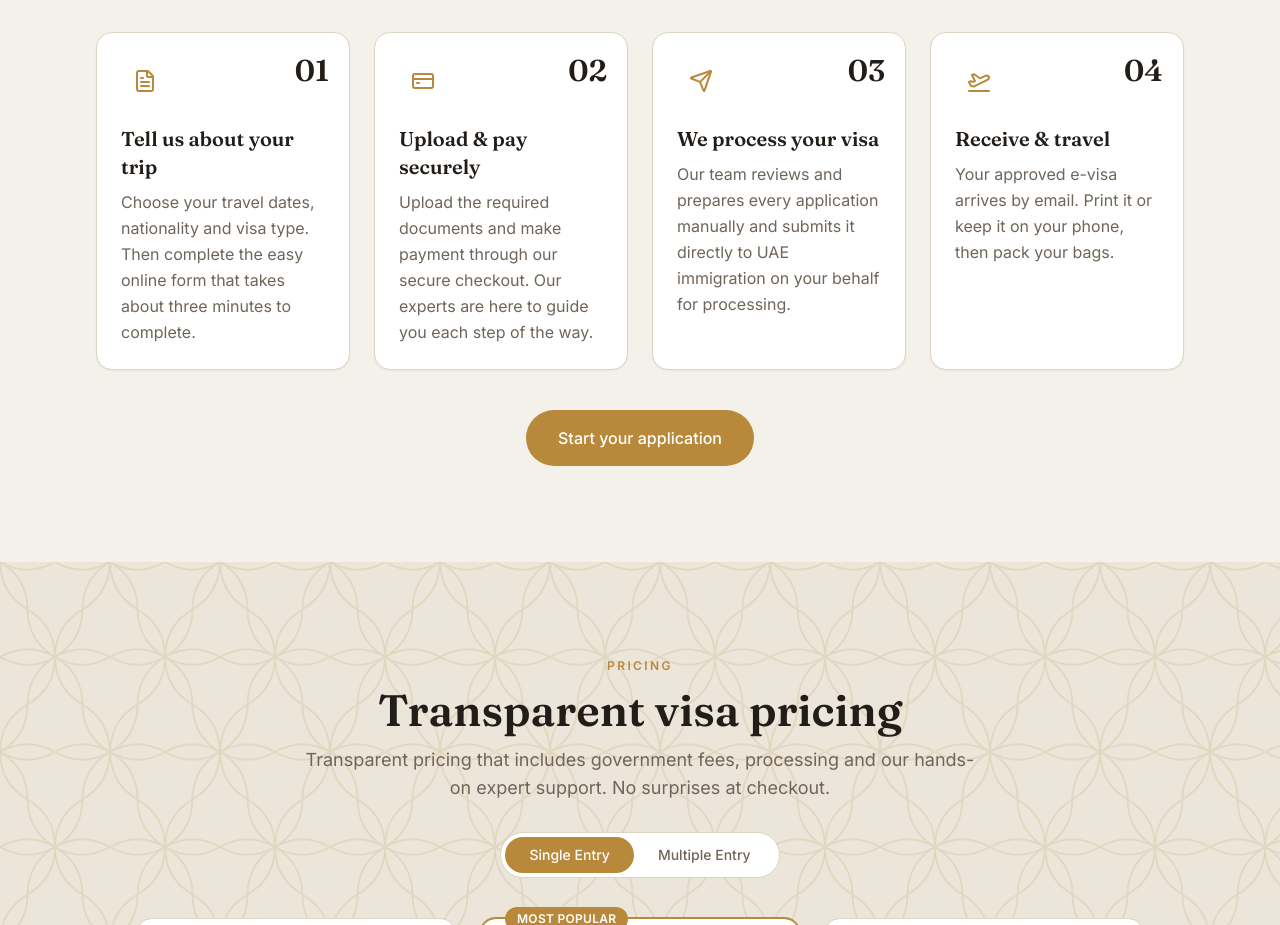
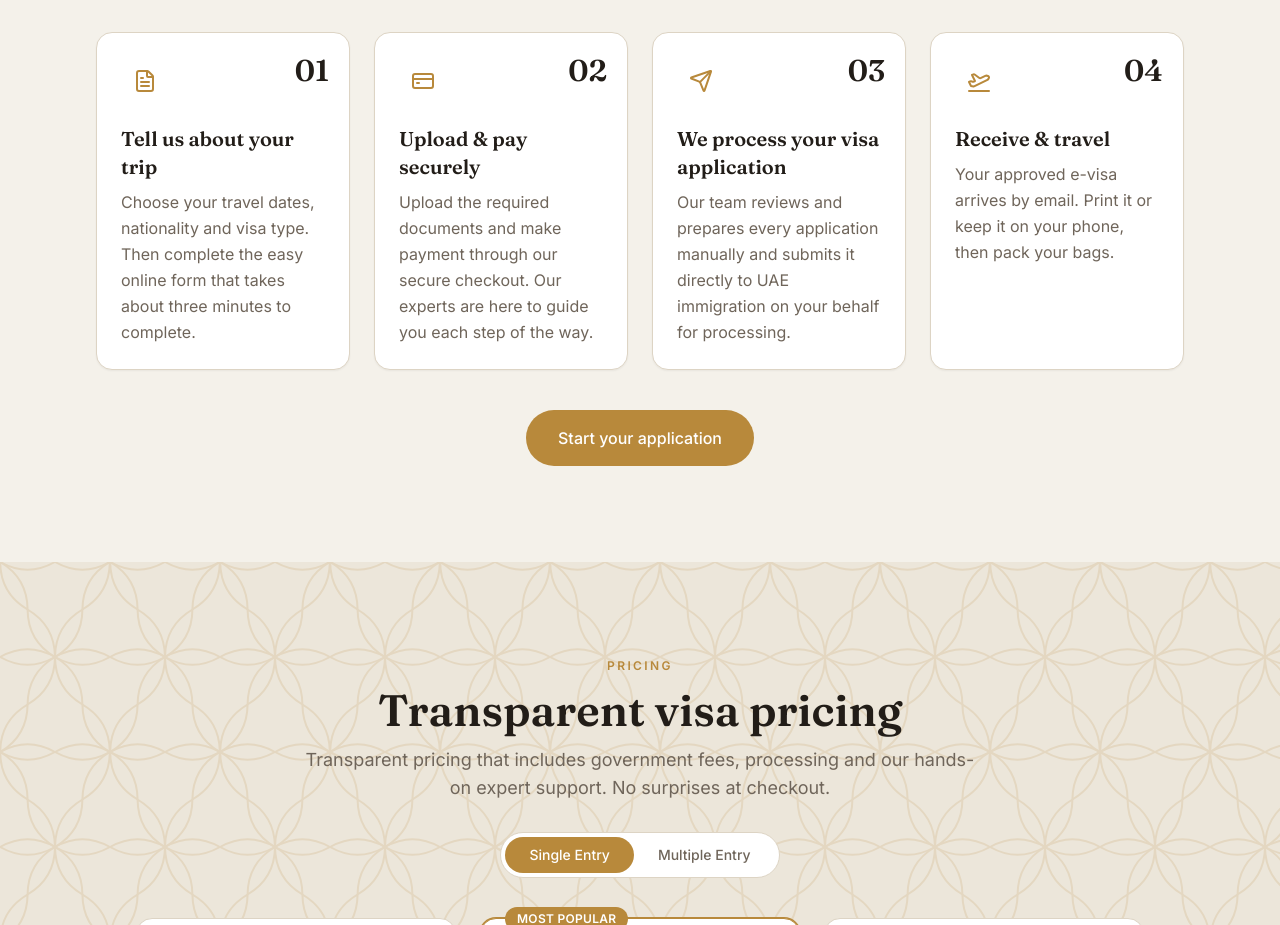
Before and after one commit to bvtonder1980-cmd/dubavisas, a Next.js app: page / in a window 1280 px wide. Shown: the part 2004-2929 px from the top of the page. Built offline with nearby package versions, Linux system fonts and the light colour scheme.

Commit message:
feat: update visa processing step title for clarity
Co-authored-by: bvtonder1980-cmd <275993852+bvtonder1980-cmd@users.noreply.github.com>

```diff
--- a/components/how-it-works.tsx
+++ b/components/how-it-works.tsx
@@ -15,7 +15,7 @@ const steps = [
   },
   {
     icon: Send,
-    title: "We process your visa",
+    title: "We process your visa application",
     body: "Our team reviews and prepares every application manually and submits it directly to UAE immigration on your behalf for processing.",
   },
   {
```
